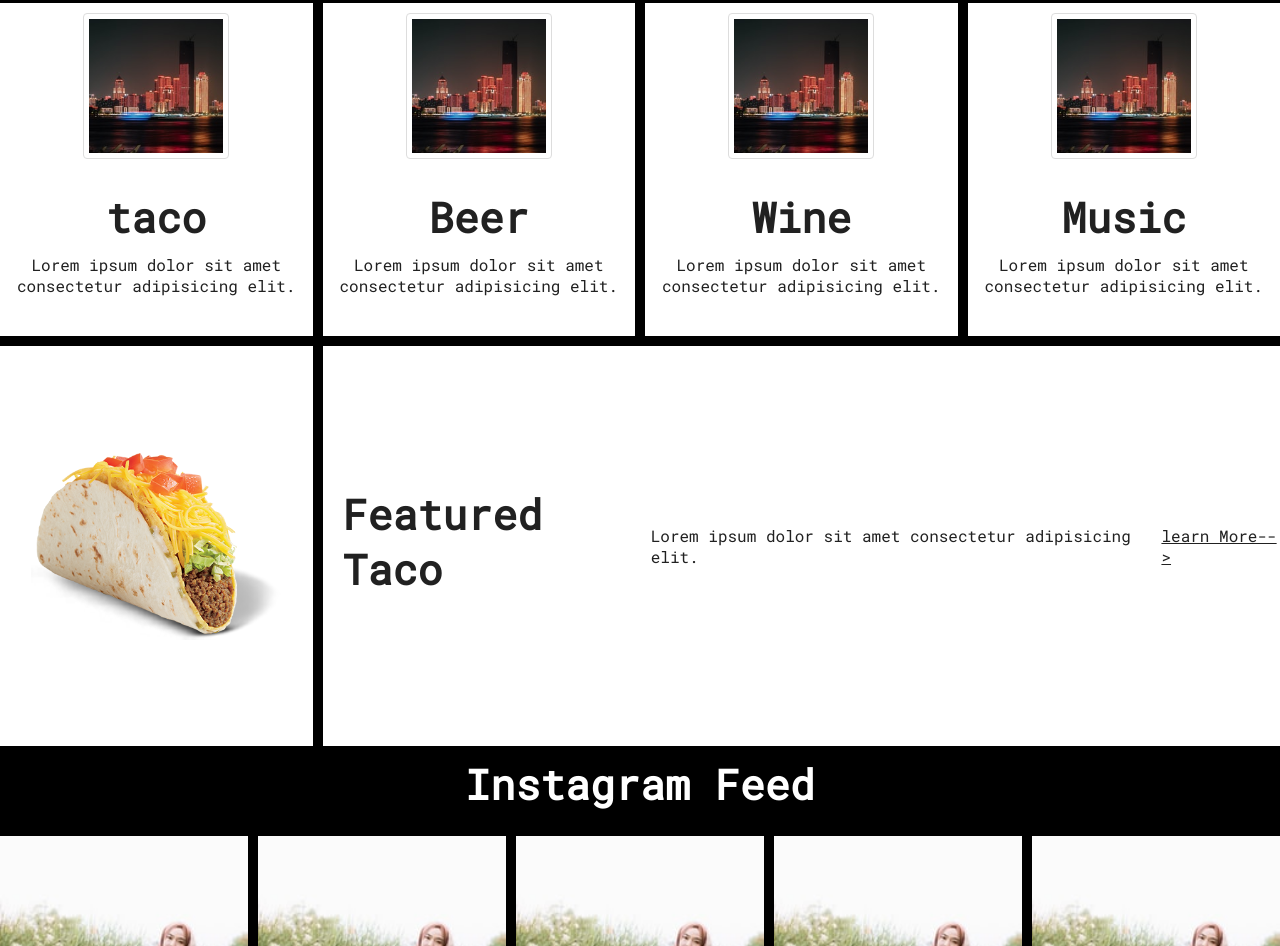
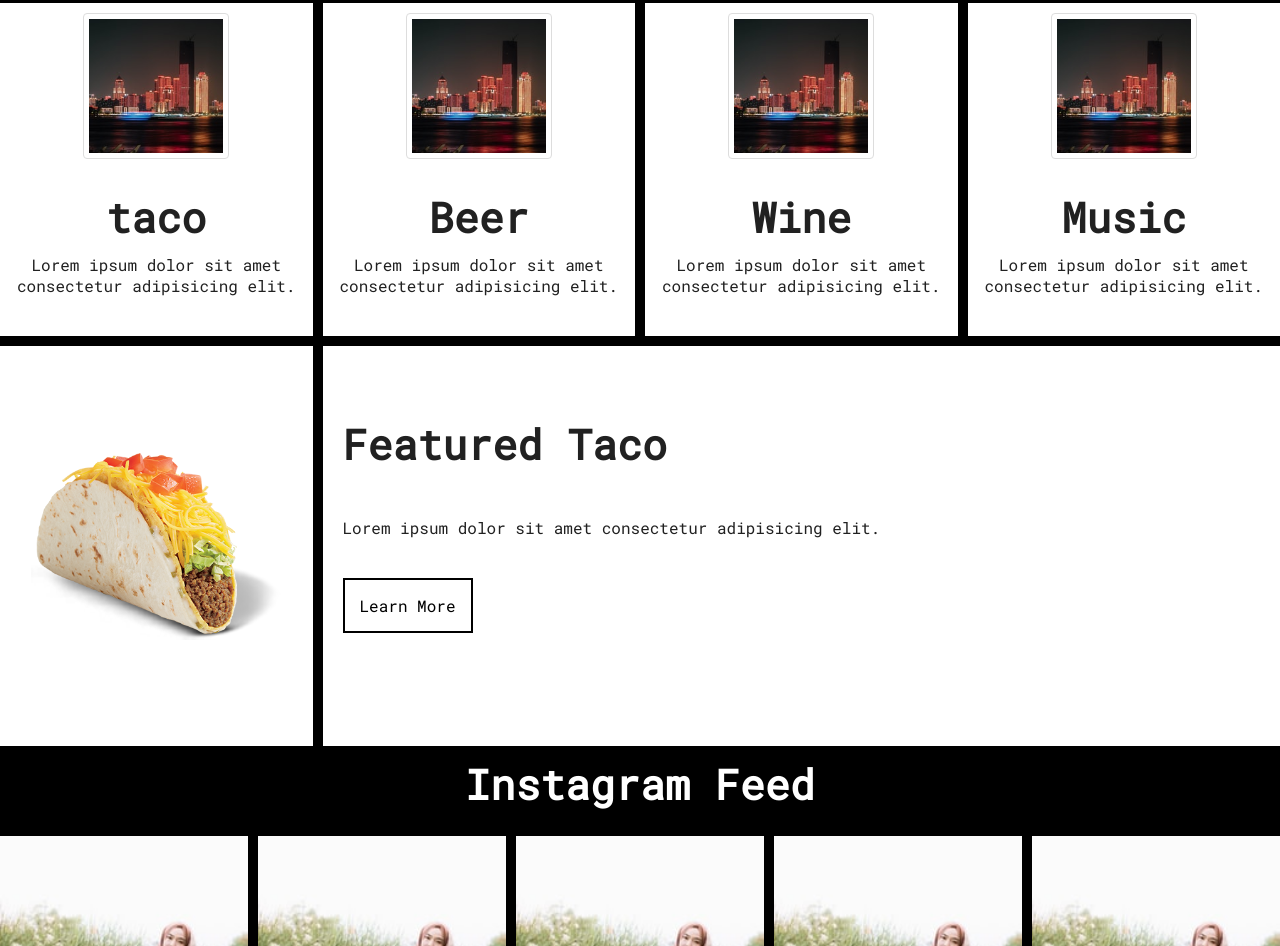
Before and after one commit to leigh-grigaliunas/RR-WEB-UA-HTML-and-CSS-Assessment---Section-, a plain HTML site: page index.html in a window 1280 px wide. Shown: the part 545-1491 px from the top of the page. Drawn offline with Linux system fonts and the light colour scheme; files that its build step writes are made by us from their sources.

Commit message:
small mods to css

```diff
--- a/assets/css/style.css
+++ b/assets/css/style.css
@@ -134,8 +134,7 @@ nav ul a {
   grid-row: 5 / span 1;
   background-color: white;
   padding-left: 20px;
-  display: flex;
-  align-items:center;
+  padding-top: 70px;
 }
 
 .hero1 img {
@@ -200,3 +199,11 @@ footer {
 footer p {
   color:white
 }
+
+.button1 {
+  text-decoration: none;
+  padding: 15px 15px;
+  background-color: white;
+  color: black;
+  border: 2px solid black;
+}
--- a/index.html
+++ b/index.html
@@ -55,11 +55,12 @@
                 <img src="assets/img/queso-taco.png">
             </div>
             <div class="featured-product-content">
-                <span><h2>Featured Taco</h2></span>
+                <h2>Featured Taco</h2>
                 <br>
                 <span><p>Lorem ipsum dolor sit amet consectetur adipisicing elit.</p></span>
                 <br>
-                <a href="#" class="button">learn More--></a>
+                <br>
+                <a href="#" class="button1">Learn More</a>
             </div>
 
             <div class="social-media-header">
```
